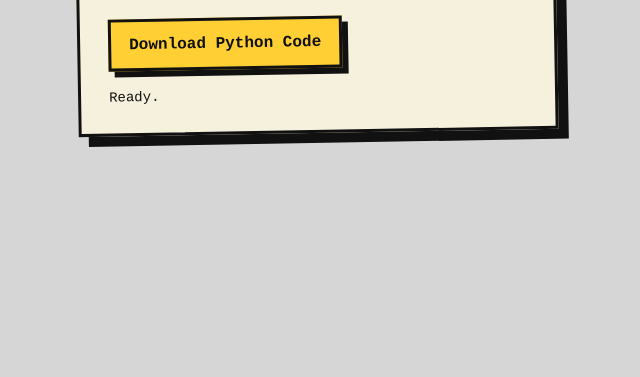
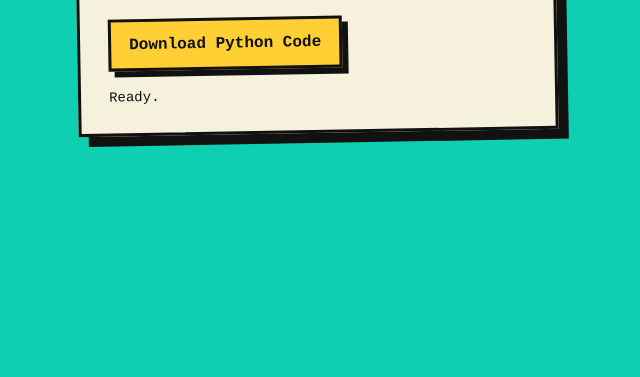
Before and after one commit to IsaacQ5/Flame-Website, a plain HTML site: page index.html in a window 1280 px wide. Shown: the part 423-800 px from the top of the page, without its empty margins (324-964 px from the left). Drawn offline with Linux system fonts and the light colour scheme.

```diff
--- a/style.css
+++ b/style.css
@@ -6,7 +6,7 @@
     margin: 0;
     min-height: 100vh;
     font-family: "Courier New", monospace;
-    background: #d6d6d6;
+    background: #0fcfb2;
     color: #111111;
 }
 
```
Also changed, not shown: 1 other file.
